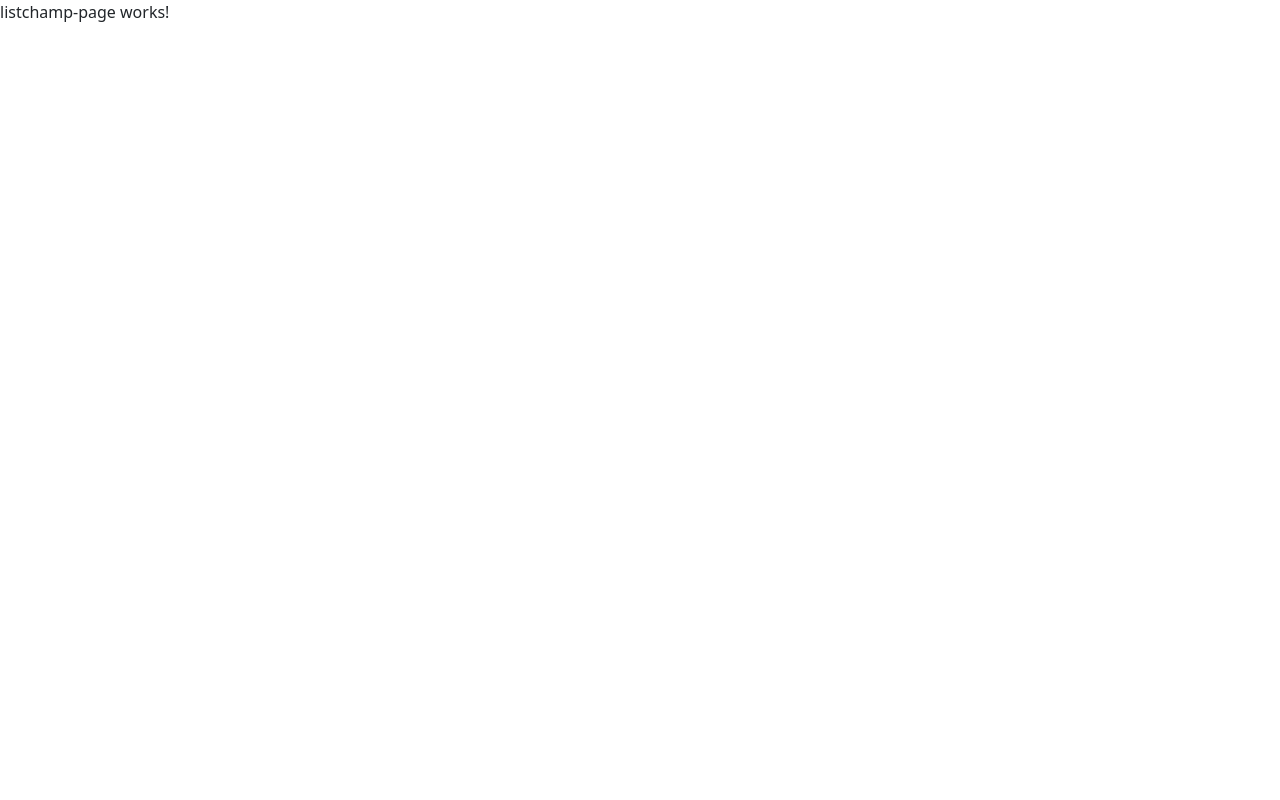
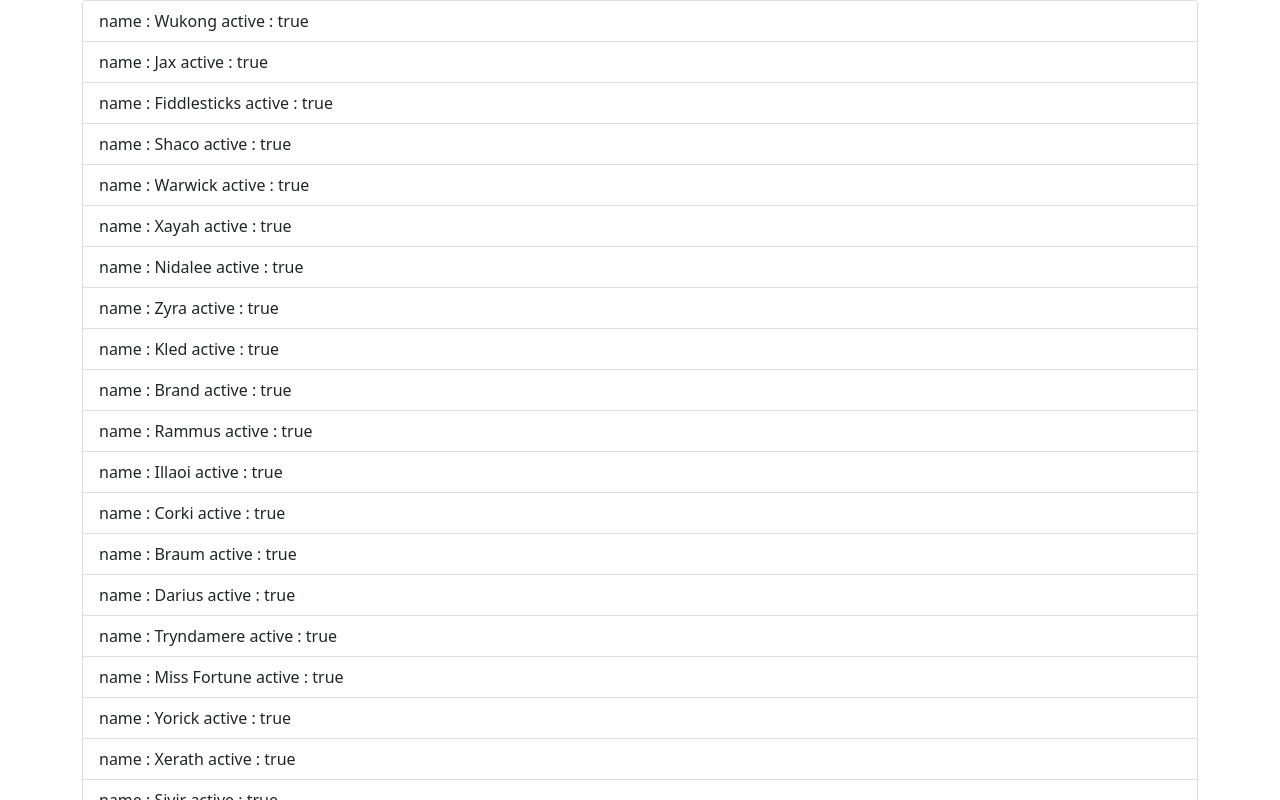
Before and after one commit to Zyow/listchamps-lol, an Angular app: page / in a window 1280 px wide. Shown: the top 800 px of the page. Built offline with nearby package versions, Linux system fonts and the light colour scheme; data requests are answered from the project's data file.

Commit message:
Display of the list of champions

```diff
--- a/db.json
+++ b/db.json
@@ -1,4 +1,5 @@
-[
+{
+  "champions": [
     {
       "title": "the Monkey King",
       "id": 62,
@@ -966,3 +967,4 @@
       "active": true
     }
   ]
+}
--- a/src/app/listchamplol/components/display-listchamp/display-listchamp.component.html
+++ b/src/app/listchamplol/components/display-listchamp/display-listchamp.component.html
@@ -1 +1,6 @@
-<p>display-listchamp works!</p>
+<ul class="list-group">
+  <li class="list-group-item" *ngFor="let listchamp of data; let i = index">
+      <span> name : {{ listchamp.name}}</span>
+      <span> active : {{ listchamp.active}}</span>
+  </li>
+</ul>
--- a/src/app/listchamplol/components/display-listchamp/display-listchamp.component.ts
+++ b/src/app/listchamplol/components/display-listchamp/display-listchamp.component.ts
@@ -1,4 +1,5 @@
-import { Component, OnInit } from '@angular/core';
+import { Component, Input, OnInit } from '@angular/core';
+import { Listchamp } from '../../model/listchamp';
 
 @Component({
   selector: 'app-display-listchamp',
@@ -7,6 +8,8 @@
 })
 export class DisplayListchampComponent implements OnInit {
 
+  @Input() data: Listchamp[] = [];
+
   constructor() { }
 
   ngOnInit(): void {
--- a/src/app/listchamplol/pages/listchamp-page/listchamp-page.component.html
+++ b/src/app/listchamplol/pages/listchamp-page/listchamp-page.component.html
@@ -1 +1,5 @@
-<p>listchamp-page works!</p>
+<div class="container">
+
+  <app-display-listchamp [data]="listchamps"></app-display-listchamp>
+
+</div>
--- a/src/app/listchamplol/pages/listchamp-page/listchamp-page.component.ts
+++ b/src/app/listchamplol/pages/listchamp-page/listchamp-page.component.ts
@@ -1,4 +1,6 @@
 import { Component, OnInit } from '@angular/core';
+import { Listchamp } from '../../model/listchamp';
+import { ListchampService } from '../../service/listchamp.service';
 
 @Component({
   selector: 'app-listchamp-page',
@@ -7,9 +9,23 @@
 })
 export class ListchampPageComponent implements OnInit {
 
-  constructor() { }
+  listchamps: Array<Listchamp> = [];
 
+  constructor(private listchampService: ListchampService) { }
+
+  //Init de la page
   ngOnInit(): void {
+    this.listchampService.getListChamp();
+    this.getListchamps();
+  }
+
+  //Récupérer la liste des champions
+  getListchamps = (): void => {
+    this.listchampService.listchampstream.subscribe( data => {
+      this.listchamps = data
+    },
+      err => console.error(err)
+    )
   }
 
 }
--- a/src/app/listchamplol/service/listchamp.service.ts
+++ b/src/app/listchamplol/service/listchamp.service.ts
@@ -1,9 +1,23 @@
 import { Injectable } from '@angular/core';
+import { HttpClient } from '@angular/common/http'
+import { BehaviorSubject, Observable } from 'rxjs';
+import { environment } from 'src/environments/environment';
+import { Listchamp } from '../model/listchamp';
 
 @Injectable({
   providedIn: 'root'
 })
 export class ListchampService {
 
-  constructor() { }
+  listchampstream = new BehaviorSubject<Listchamp[]>([{id:0, name: "N/A", active: false}]);
+
+  constructor(private http:HttpClient ) { }
+
+  getListChamp = (): void =>{
+    this.http.get<Listchamp[]>(environment.URL).subscribe(
+      data => {
+        this.listchampstream.next(data);
+      }
+    )
+  }
 }
--- a/src/environments/environment.ts
+++ b/src/environments/environment.ts
@@ -3,7 +3,8 @@
 // The list of file replacements can be found in `angular.json`.
 
 export const environment = {
-  production: false
+  production: false,
+  URL: "http://localhost:3000/champions"
 };
 
 /*
```
Also changed, not shown: src/app/app.module.ts (+7 -7 lines), src/app/listchamplol/listchamplol.module.ts (+11 -2 lines). Lines whose indentation alone changed are shown as unchanged.
